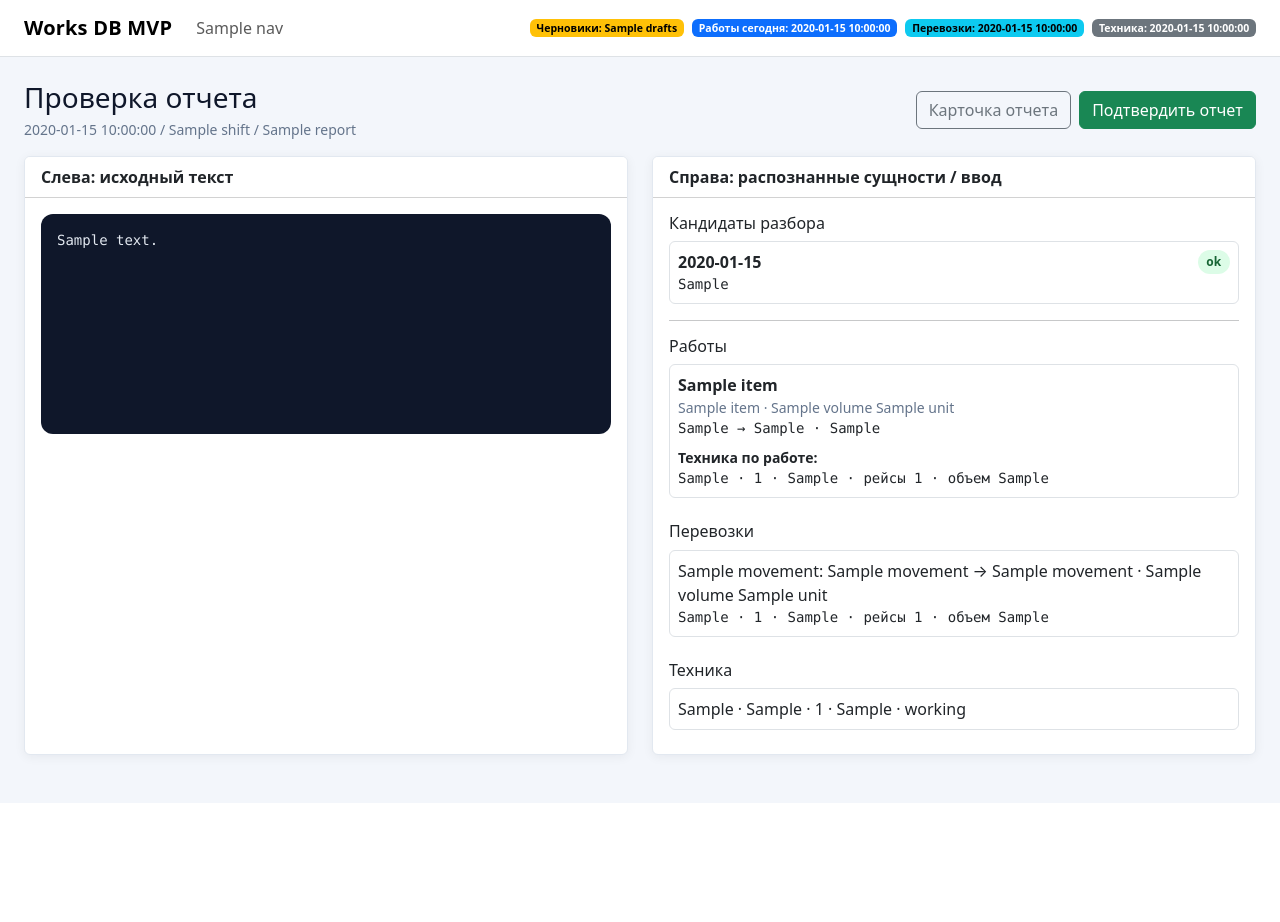
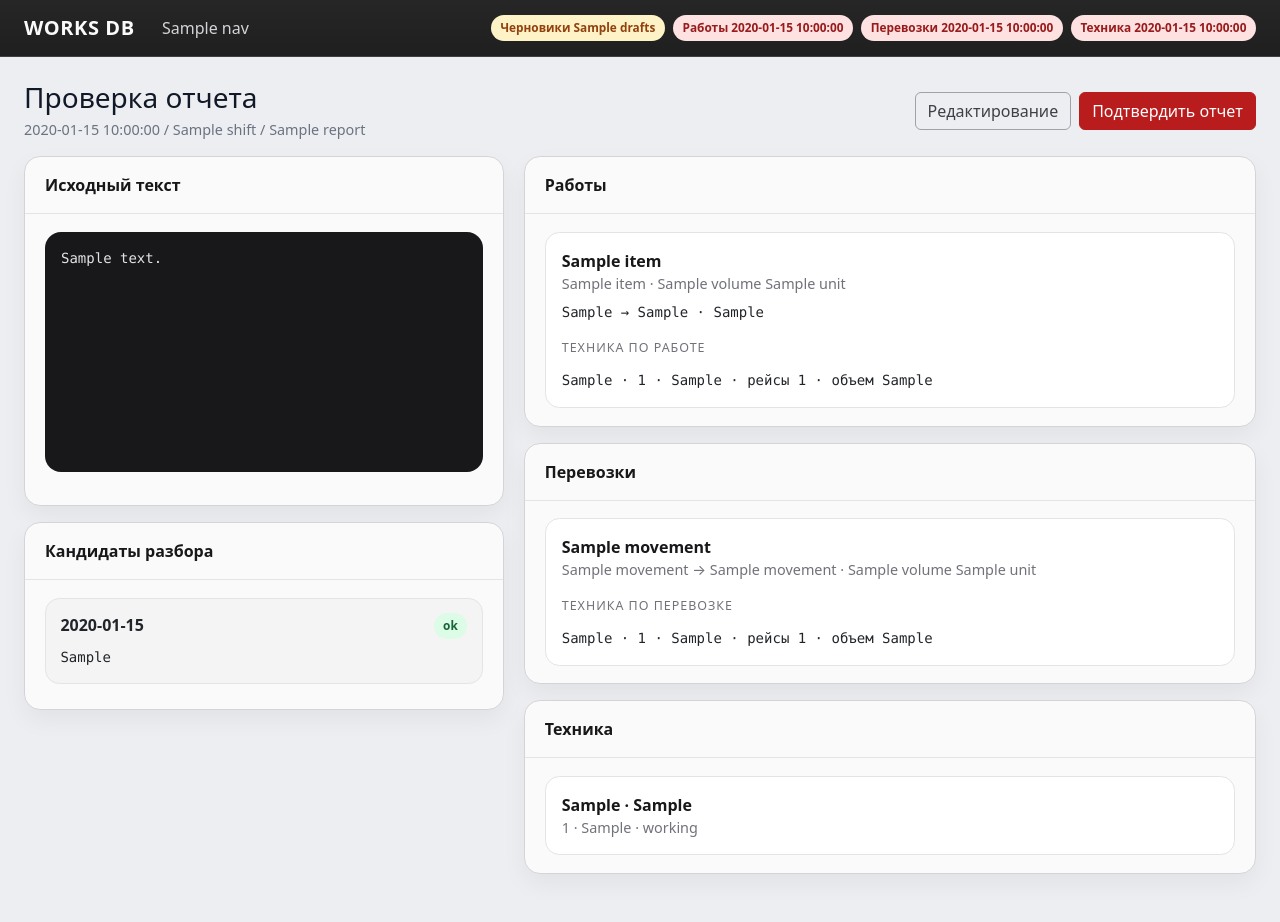
Before and after one commit to panptachek/works-web-mvp, a FastAPI app: template works-web-mvp/app/templates/report_review.html in a window 1280 px wide. Before the commit the page ends 765 px from the top, so only its background shows below. Run offline with FastAPI, Linux system fonts and the light colour scheme; the template is opened without the code that fills it: most values are stand-ins (such as "Sample title", 1, 10 or a date in 2020); parts of the project's set-up code (start-up, migrations or seed data) failed here and were passed over; some libraries are stand-ins or nearby versions.

Commit message:
Apply gray-red redesign and improve parser hints

```diff
--- a/works-web-mvp/app/static/app.css
+++ b/works-web-mvp/app/static/app.css
@@ -1,18 +1,39 @@
-body { background: #f3f6fb; color: #0f172a; }
-.card { box-shadow: 0 0.125rem 0.65rem rgba(15,23,42,.06); border: 1px solid #e2e8f0; }
-.card-header { background: #fff; }
+body { background: #eceef1; color: #111827; }
+.nav-shell { background: linear-gradient(180deg, #262626 0%, #1f1f1f 100%); border-bottom: 1px solid #3f3f46; }
+.navbar-brand { color: #fafafa !important; font-weight: 700; letter-spacing: .03em; }
+.nav-link { color: #d4d4d8 !important; border-radius: .5rem; padding: .45rem .7rem !important; }
+.nav-link:hover { background: rgba(255,255,255,.06); color: #fff !important; }
+.page-subtitle, .small-muted { color: #6b7280; font-size: .9rem; }
+.card { background: #fafafa; border: 1px solid #d4d4d8; border-radius: 1rem; box-shadow: 0 10px 25px rgba(17,24,39,.05); }
+.card-header { background: transparent; border-bottom: 1px solid #e4e4e7; font-weight: 700; color: #18181b; padding: 1rem 1.25rem; }
+.card-body { padding: 1.1rem 1.25rem; }
+.metric-card { background: linear-gradient(180deg, #ffffff 0%, #f4f4f5 100%); }
+.metric-value { font-size: 2rem; font-weight: 700; color: #b91c1c; line-height: 1; }
+.metric-label { color: #71717a; text-transform: uppercase; letter-spacing: .06em; font-size: .75rem; }
+.btn-primary { background: #b91c1c; border-color: #b91c1c; }
+.btn-primary:hover, .btn-primary:focus { background: #991b1b; border-color: #991b1b; }
+.btn-success { background: #3f3f46; border-color: #3f3f46; }
+.btn-success:hover, .btn-success:focus { background: #27272a; border-color: #27272a; }
+.btn-outline-primary { color: #b91c1c; border-color: #b91c1c; }
+.btn-outline-primary:hover { background: #b91c1c; border-color: #b91c1c; }
+.btn-outline-secondary, .btn-outline-dark { color: #3f3f46; border-color: #a1a1aa; }
+.table th { color: #52525b; font-size: .8rem; text-transform: uppercase; letter-spacing: .05em; }
 .table td, .table th { vertical-align: middle; }
-.status-pill { padding: .2rem .55rem; border-radius: 999px; font-size: .75rem; font-weight: 600; }
+.form-control, .form-select { border-color: #d4d4d8; border-radius: .75rem; padding: .65rem .8rem; }
+.form-control:focus, .form-select:focus { border-color: #b91c1c; box-shadow: 0 0 0 .2rem rgba(185,28,28,.12); }
+.status-pill { padding: .25rem .6rem; border-radius: 999px; font-size: .74rem; font-weight: 700; }
 .status-green { background: #dcfce7; color: #166534; }
 .status-yellow { background: #fef3c7; color: #92400e; }
 .status-red { background: #fee2e2; color: #991b1b; }
-.small-muted { font-size: .875rem; color: #64748b; }
+.section-title { font-size: .78rem; text-transform: uppercase; letter-spacing: .08em; color: #71717a; margin-bottom: .75rem; }
+pre.raw-text { white-space: pre-wrap; background: #18181b; color: #e4e4e7; padding: 1rem; border-radius: 1rem; min-height: 240px; }
 .mono { font-family: ui-monospace, SFMono-Regular, Menlo, monospace; }
-pre.raw-text { white-space: pre-wrap; background: #0f172a; color: #e2e8f0; padding: 1rem; border-radius: .75rem; min-height: 220px; }
-.navbar-brand { letter-spacing: .01em; }
-.btn-primary { background: #2563eb; border-color: #2563eb; }
-.btn-primary:hover { background: #1d4ed8; border-color: #1d4ed8; }
-.section-title { font-size: .95rem; text-transform: uppercase; letter-spacing: .04em; color: #475569; margin-bottom: .75rem; }
-.sticky-panel { position: sticky; top: 1rem; }
-.form-control, .form-select { border-color: #cbd5e1; }
-.form-control:focus, .form-select:focus { border-color: #3b82f6; box-shadow: 0 0 0 .25rem rgba(59,130,246,.15); }
+.workspace-grid { display: grid; grid-template-columns: minmax(320px, 0.95fr) minmax(560px, 1.45fr); gap: 1.25rem; align-items: start; }
+.workspace-left { position: sticky; top: 1rem; }
+.workspace-stack > * + * { margin-top: 1rem; }
+.panel-soft { background: #f4f4f5; border: 1px solid #e4e4e7; border-radius: .9rem; padding: .9rem; }
+.entity-block { border: 1px solid #e4e4e7; border-radius: .9rem; background: #fff; padding: 1rem; }
+.entity-block + .entity-block { margin-top: 1rem; }
+.entity-title { font-weight: 700; color: #18181b; }
+.entity-meta { color: #71717a; font-size: .9rem; }
+@media (max-width: 1200px) { .workspace-grid { grid-template-columns: 1fr; } .workspace-left { position: static; } }
--- a/works-web-mvp/app/templates/base.html
+++ b/works-web-mvp/app/templates/base.html
@@ -9,20 +9,20 @@
   <link href="/static/app.css" rel="stylesheet">
 </head>
 <body>
-<nav class="navbar navbar-expand-lg bg-white border-bottom mb-4">
+<nav class="navbar navbar-expand-lg nav-shell mb-4">
   <div class="container-fluid px-4">
-    <a class="navbar-brand fw-bold" href="/">Works DB MVP</a>
+    <a class="navbar-brand" href="/">WORKS DB</a>
     <div class="collapse navbar-collapse show">
-      <ul class="navbar-nav me-auto mb-2 mb-lg-0 flex-wrap">
+      <ul class="navbar-nav me-auto mb-2 mb-lg-0 flex-wrap gap-1">
         {% for href, title in nav %}
         <li class="nav-item"><a class="nav-link" href="{{ href }}">{{ title }}</a></li>
         {% endfor %}
       </ul>
-      <div class="d-flex gap-2 small">
-        <span class="badge text-bg-warning">Черновики: {{ header_stats.drafts }}</span>
-        <span class="badge text-bg-primary">Работы сегодня: {{ header_stats.work_items_today }}</span>
-        <span class="badge text-bg-info">Перевозки: {{ header_stats.movements_today }}</span>
-        <span class="badge text-bg-secondary">Техника: {{ header_stats.equipment_today }}</span>
+      <div class="d-flex gap-2 small flex-wrap">
+        <span class="status-pill status-yellow">Черновики {{ header_stats.drafts }}</span>
+        <span class="status-pill status-red">Работы {{ header_stats.work_items_today }}</span>
+        <span class="status-pill status-red">Перевозки {{ header_stats.movements_today }}</span>
+        <span class="status-pill status-red">Техника {{ header_stats.equipment_today }}</span>
       </div>
     </div>
   </div>
--- a/works-web-mvp/app/templates/report_review.html
+++ b/works-web-mvp/app/templates/report_review.html
@@ -4,53 +4,66 @@
 <div class="d-flex justify-content-between align-items-center mb-3">
   <div>
     <h1 class="h3 mb-1">Проверка отчета</h1>
-    <div class="small-muted">{{ report.report_date }} / {{ report.shift }} / {{ report.section_name or 'Без участка' }}</div>
+    <div class="page-subtitle">{{ report.report_date }} / {{ report.shift }} / {{ report.section_name or 'Без участка' }}</div>
   </div>
   <div class="d-flex gap-2">
-    <a class="btn btn-outline-secondary" href="/reports/{{ report.id }}">Карточка отчета</a>
+    <a class="btn btn-outline-secondary" href="/reports/{{ report.id }}">Редактирование</a>
     <form method="post" action="/reports/{{ report.id }}/review/approve">
       <input type="hidden" name="approved_by" value="operator">
-      <button class="btn btn-success">Подтвердить отчет</button>
+      <button class="btn btn-primary">Подтвердить отчет</button>
     </form>
   </div>
 </div>
-<div class="row g-4">
-  <div class="col-lg-6">
-    <div class="card h-100">
-      <div class="card-header fw-semibold">Слева: исходный текст</div>
+<div class="workspace-grid">
+  <div class="workspace-left workspace-stack">
+    <div class="card">
+      <div class="card-header">Исходный текст</div>
       <div class="card-body"><pre class="raw-text">{{ report.raw_text or 'Исходный текст отсутствует' }}</pre></div>
     </div>
+    <div class="card">
+      <div class="card-header">Кандидаты разбора</div>
+      <div class="card-body">
+        {% for c in candidates %}
+          <div class="panel-soft mb-2">
+            <div class="d-flex justify-content-between"><b>{{ c.candidate_type }}</b><span class="status-pill {% if c.needs_manual_review %}status-yellow{% else %}status-green{% endif %}">{% if c.needs_manual_review %}нужна проверка{% else %}ok{% endif %}</span></div>
+            <pre class="small mb-0 mt-2">{{ c.payload_json }}</pre>
+          </div>
+        {% else %}<div class="text-muted">Нет auto-parse кандидатов</div>{% endfor %}
+      </div>
+    </div>
   </div>
-  <div class="col-lg-6">
-    <div class="card h-100">
-      <div class="card-header fw-semibold">Справа: распознанные сущности / ввод</div>
+  <div class="workspace-stack">
+    <div class="card">
+      <div class="card-header">Работы</div>
       <div class="card-body">
-        <h2 class="h6">Кандидаты разбора</h2>
-        {% for c in candidates %}
-          <div class="border rounded p-2 mb-2">
-            <div class="d-flex justify-content-between"><b>{{ c.candidate_type }}</b><span class="status-pill {% if c.needs_manual_review %}status-yellow{% else %}status-green{% endif %}">{% if c.needs_manual_review %}нужна проверка{% else %}ok{% endif %}</span></div>
-            <pre class="small mb-0">{{ c.payload_json }}</pre>
-          </div>
-        {% else %}<div class="text-muted mb-3">Нет auto-parse кандидатов</div>{% endfor %}
-        <hr>
-        <h2 class="h6">Работы</h2>
         {% for item in work_items %}
-          <div class="border rounded p-2 mb-2">
-            <div><b>{{ item.work_type_name or item.work_name_raw or 'Работа' }}</b></div>
-            <div class="small-muted">{{ item.object_name or '—' }} · {{ item.volume or '—' }} {{ item.unit or '' }}</div>
+          <div class="entity-block">
+            <div class="entity-title">{{ item.work_type_name or item.work_name_raw or 'Работа' }}</div>
+            <div class="entity-meta mb-2">{{ item.object_name or '—' }} · {{ item.volume or '—' }} {{ item.unit or '' }}</div>
             {% for seg in item.segments %}<div class="small mono">{{ seg.pk_start }} → {{ seg.pk_end }} · {{ seg.volume_segment or '—' }}</div>{% endfor %}
-            <div class="mt-2 small"><b>Техника по работе:</b></div>
+            <div class="section-title mt-3">Техника по работе</div>
             {% for eu in item.equipment_usage %}<div class="small mono">{{ eu.equipment_type }} · {{ eu.unit_number or eu.plate_number or '—' }} · {{ eu.ownership_type or 'unknown' }} · рейсы {{ eu.trips_count or '—' }} · объем {{ eu.worked_volume or '—' }}</div>{% else %}<div class="text-muted small">Нет привязок техники</div>{% endfor %}
           </div>
-        {% else %}<div class="text-muted mb-3">Работ нет</div>{% endfor %}
-        <h2 class="h6 mt-4">Перевозки</h2>
+        {% else %}<div class="text-muted">Работ нет</div>{% endfor %}
+      </div>
+    </div>
+    <div class="card">
+      <div class="card-header">Перевозки</div>
+      <div class="card-body">
         {% for m in movements %}
-          <div class="border rounded p-2 mb-2">{{ m.material_name or '—' }}: {{ m.from_object_name or '—' }} → {{ m.to_object_name or '—' }} · {{ m.volume or '—' }} {{ m.unit or '' }}
+          <div class="entity-block">
+            <div class="entity-title">{{ m.material_name or '—' }}</div>
+            <div class="entity-meta">{{ m.from_object_name or '—' }} → {{ m.to_object_name or '—' }} · {{ m.volume or '—' }} {{ m.unit or '' }}</div>
+            <div class="section-title mt-3">Техника по перевозке</div>
             {% for eu in m.equipment_usage %}<div class="small mono">{{ eu.equipment_type }} · {{ eu.unit_number or eu.plate_number or '—' }} · {{ eu.ownership_type or 'unknown' }} · рейсы {{ eu.trips_count or '—' }} · объем {{ eu.worked_volume or '—' }}</div>{% else %}<div class="text-muted small">Нет привязок техники</div>{% endfor %}
           </div>
-        {% else %}<div class="text-muted mb-3">Перевозок нет</div>{% endfor %}
-        <h2 class="h6 mt-4">Техника</h2>
-        {% for e in equipment %}<div class="border rounded p-2 mb-2">{{ e.equipment_type }} · {{ e.brand_model or '—' }} · {{ e.unit_number or e.plate_number or '—' }} · {{ e.ownership_type or 'unknown' }} · {{ e.status or 'unknown' }}</div>{% else %}<div class="text-muted">Техники нет</div>{% endfor %}
+        {% else %}<div class="text-muted">Перевозок нет</div>{% endfor %}
+      </div>
+    </div>
+    <div class="card">
+      <div class="card-header">Техника</div>
+      <div class="card-body">
+        {% for e in equipment %}<div class="entity-block"><div class="entity-title">{{ e.equipment_type }} · {{ e.brand_model or '—' }}</div><div class="entity-meta">{{ e.unit_number or e.plate_number or '—' }} · {{ e.ownership_type or 'unknown' }} · {{ e.status or 'unknown' }}</div></div>{% else %}<div class="text-muted">Техники нет</div>{% endfor %}
       </div>
     </div>
   </div>
```
Also changed, not shown: works-web-mvp/app/templates/home.html (+15 -11 lines).
